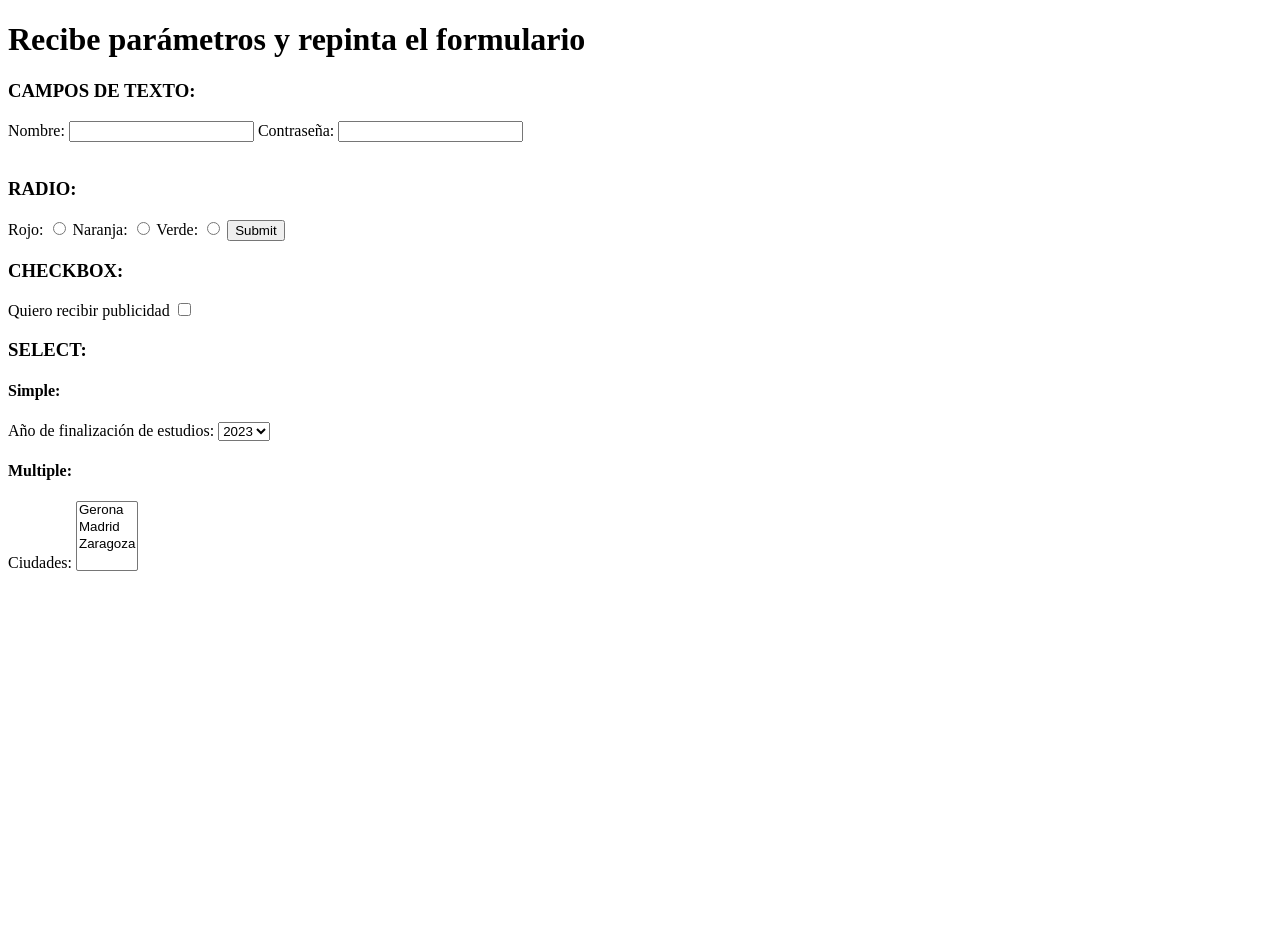
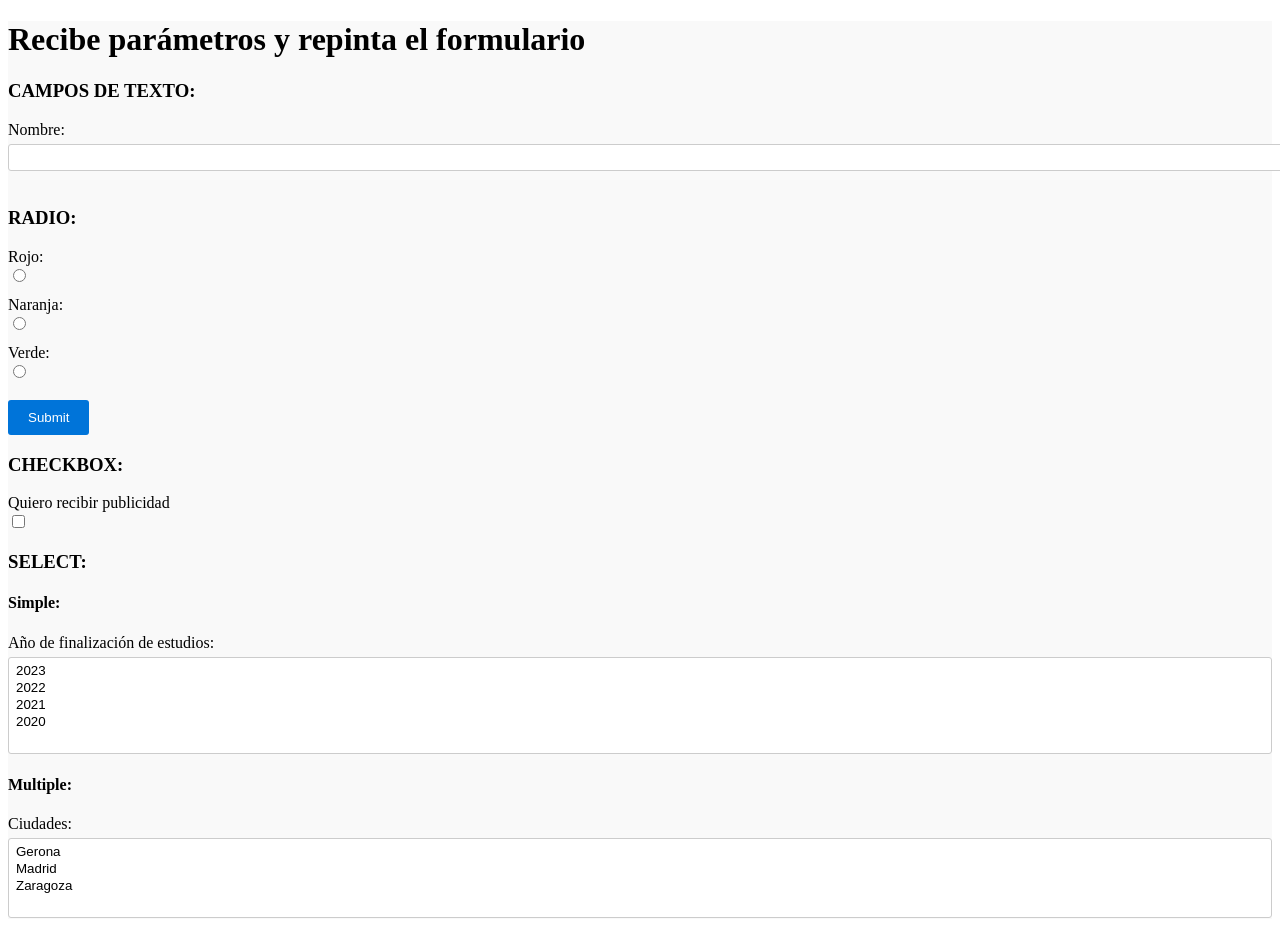
Before and after one commit to miriamdaw/DAW2Miriam, a PHP site: page /parametrosFormulario.php in a window 1280 px wide. Before the commit the page ends 571 px from the top, so only its background shows below. Run offline with PHP 8.4, Linux system fonts and the light colour scheme; data that the repository does not hold is empty.

Commit message:
Repintar->Errores

```diff
--- a/Servidor/Ejercicios/Ejercicios_Clase/repintarFormularios/parametrosFormulario.php
+++ b/Servidor/Ejercicios/Ejercicios_Clase/repintarFormularios/parametrosFormulario.php
@@ -1,19 +1,39 @@
 <?php
 /* si va bien redirige a parametrosFormulario.php si va mal, mensaje de error */
+$ciudades = array();
+$error = "";
+
 if ($_SERVER["REQUEST_METHOD"] == "POST") {
-	if($_POST['usuario'] === "usuario" and $_POST["clave"] === "1234"
-    and isset($_POST["color"]) and isset($_POST["publicidad"])
-    and isset($_POST["anio"]) and isset($_POST["ciudades"])){
-		header("Location: parametrosFormulario.php");
-	}else{
-		$err = true;
-        $usuario = $_POST["usuario"];
+
+	if($_POST["nombre"]==""){
+    $error = "Recuerda rellenar el nombre ";
+    }
+
+    if(!isset($_POST["color"])){
+    $error = $error . " y selecciona un color ";
+    }
+
+    if(!isset($_POST["anio"])){
+    $error = $error . "y debe seleccionar un año ";
+    }
+
+    if(!isset($_POST["ciudades"])){
+    $error = $error . " y debe seleccionar una ciudad";
+    }
+
+    if (isset($error)) {
+        $nombre = $_POST["nombre"];
         $color = $_POST["color"];
         $publicidad = $_POST["publicidad"];
         $anio = $_POST["anio"];
-        $ciudades = $_POST["ciudades"];
-	}
+        $ciu = $_POST["ciudades"];
+        echo $error;
+
+    }else{
+        header("Location: parametrosFormulario.php");
+    }
 }
+
 ?>
 
 
@@ -22,21 +42,52 @@ if ($_SERVER["REQUEST_METHOD"] == "POST") {
 	<head>
 		<title>Repintar formulario</title>
 		<meta charset = "UTF-8">
+        <style>
+        form {
+            background-color: #f9f9f9;
+        }
+        label {
+            display: block;
+            margin-top: 10px;
+        }
+        input[type="text"], select {
+            width: 100%;
+            padding: 5px;
+            margin-top: 5px;
+            border: 1px solid #ccc;
+            border-radius: 3px;
+        }
+        input[type="radio"] {
+            margin-right: 5px;
+        }
+        input[type="submit"] {
+            background-color: #0074D9;
+            color: #fff;
+            padding: 10px 20px;
+            border: none;
+            border-radius: 3px;
+            cursor: pointer;
+        }
+        input[type="checkbox"] {
+            margin-right: 5px;
+        }
+        p {
+            color: red;
+            font-weight: bold;
+            margin-top: 10px;
+        }
+    </style>
 	</head>
 	<body>
-		<?php if(isset($err)){
-			echo "<p> Revise datos introducidos</p>";
-		}?>
+
 		<form action = "<?php echo htmlspecialchars($_SERVER["PHP_SELF"]);?>" method = "POST">
 
             <h1>Recibe parámetros y repinta el formulario</h1>
             <h3>CAMPOS DE TEXTO:</h3>
-            <label for = "usuario">Nombre:</label>
-			<input value = "<?php if(isset($usuario))echo $usuario;?>"
-			id = "usuario" name = "usuario" type = "text">
+            <label for = "nombre">Nombre:</label>
+			<input value = "<?php if(isset($nombre))echo $nombre;?>"
+			id = "nombre" name = "nombre" type = "text">
 
-			<label for = "clave">Contraseña:</label>
-			<input id = "clave" name = "clave" type = "password">
             <br><br>
 
             <h3>RADIO:</h3>
@@ -49,6 +100,7 @@ if ($_SERVER["REQUEST_METHOD"] == "POST") {
             <label for="Verde">Verde: </label>
 			<input type="radio" id="colorRojo" name="color" value="verde" <?php if(isset($color) && $color === "verde") echo "checked"; ?>>
 
+            <br><br>
 			<input type = "submit">
 
             <h3>CHECKBOX:</h3>
@@ -59,7 +111,7 @@ if ($_SERVER["REQUEST_METHOD"] == "POST") {
 
             <h4>Simple:</h4>
             <label for="anio">Año de finalización de estudios:</label>
-            <select name="anio" id="anio">
+            <select name="anio" id="anio" size="5">
             <option value="2023" <?php if(isset($anio) && $anio === "2023") echo "selected"; ?>>2023</option>
             <option value="2022" <?php if(isset($anio) && $anio === "2022") echo "selected"; ?>>2022</option>
             <option value="2021" <?php if(isset($anio) && $anio === "2021") echo "selected"; ?>>2021</option>
@@ -68,10 +120,10 @@ if ($_SERVER["REQUEST_METHOD"] == "POST") {
 
             <h4>Multiple:</h4>
             <label for="ciudades">Ciudades:</label>
-            <select multiple name="ciudades[]" id="ciudades" >
-            <option value="Gerona" <?php if(in_array("Gerona",$ciudades)) echo "selected"; ?>>Gerona</option>
-            <option value="Madrid" <?php if(in_array("Madrid", $ciudades)) echo "selected"; ?>>Madrid</option>
-            <option value="Zaragoza" <?php if(in_array("Zaragoza", $ciudades)) echo "selected"; ?>>Zaragoza</option>
+            <select id="ciudades" name="ciudades[]" size="4" multiple>
+            <option value="Gerona" <?php if(isset($ciudades) && in_array("Gerona", $ciudades)) echo "selected"; ?>>Gerona</option>
+            <option value="Madrid" <?php if(isset($ciudades) && in_array("Madrid", $ciudades)) echo "selected"; ?>>Madrid</option>
+            <option value="Zaragoza" <?php if(isset($ciudades) && in_array("Zaragoza", $ciudades)) echo "selected"; ?>>Zaragoza</option>
         </select>
 		</form>
 	</body>
```
